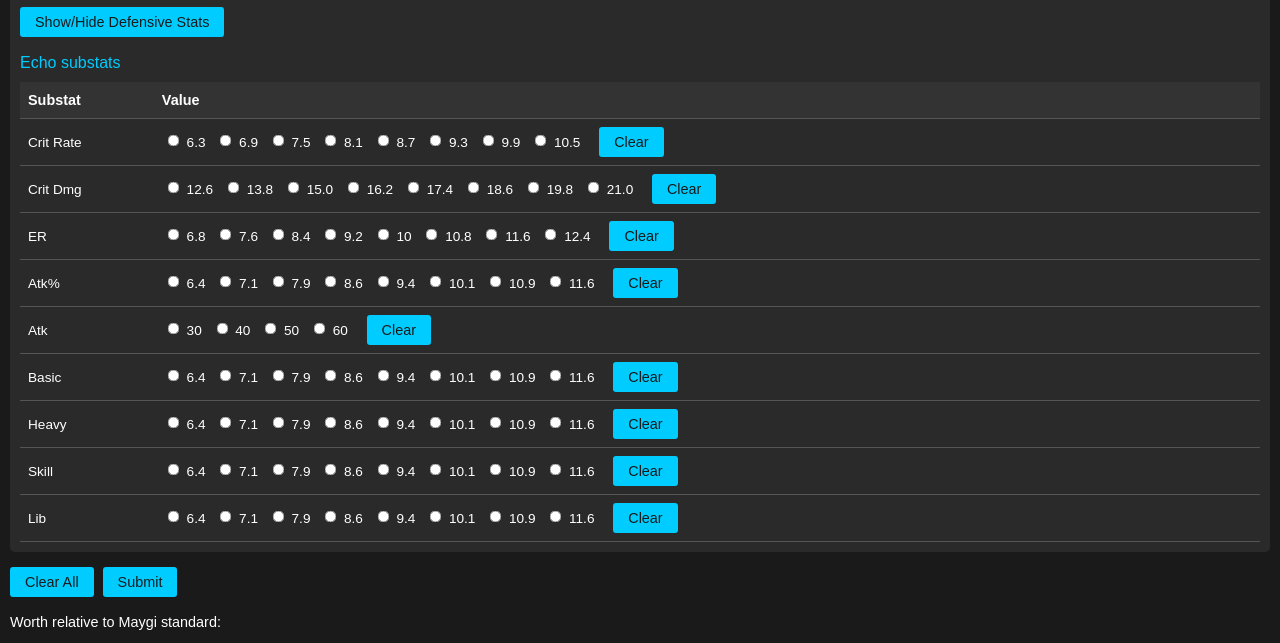
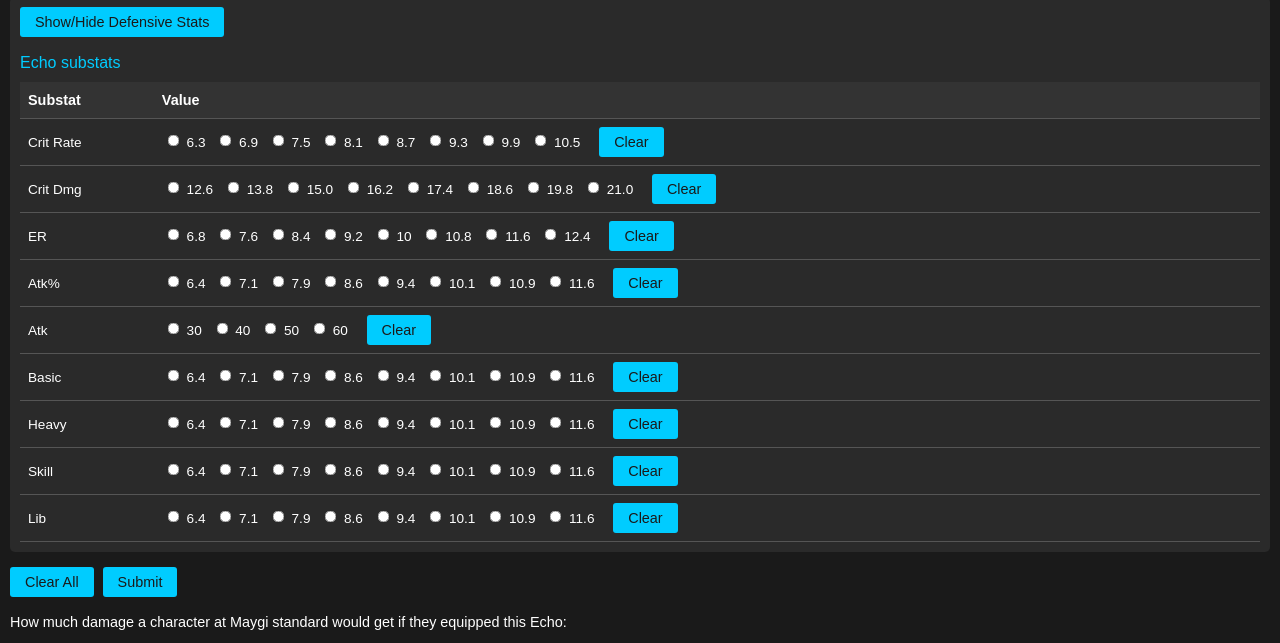
Before and after one commit to Arfoire/Echo-Worth-Calculator-for-Wuthering-Waves, a plain HTML site: page index.html in a window 1280 px wide. Shown: the part 98-741 px from the top of the page. Drawn offline with Linux system fonts and the light colour scheme.

Commit message:
To make it clear what the result represents

```diff
--- a/index.html
+++ b/index.html
@@ -345,7 +345,7 @@
     <input type="button" value="Submit" id="submit-btn" />
 
     <!-- Display area for calculation result -->
-    <p>Worth relative to Maygi standard:</p>
+    <p>How much damage a character at Maygi standard would get if they equipped this Echo: </p>
     <p id="result">0.00%</p>
 
     <!--TODO: Worth relative to your character stats:-->
```
